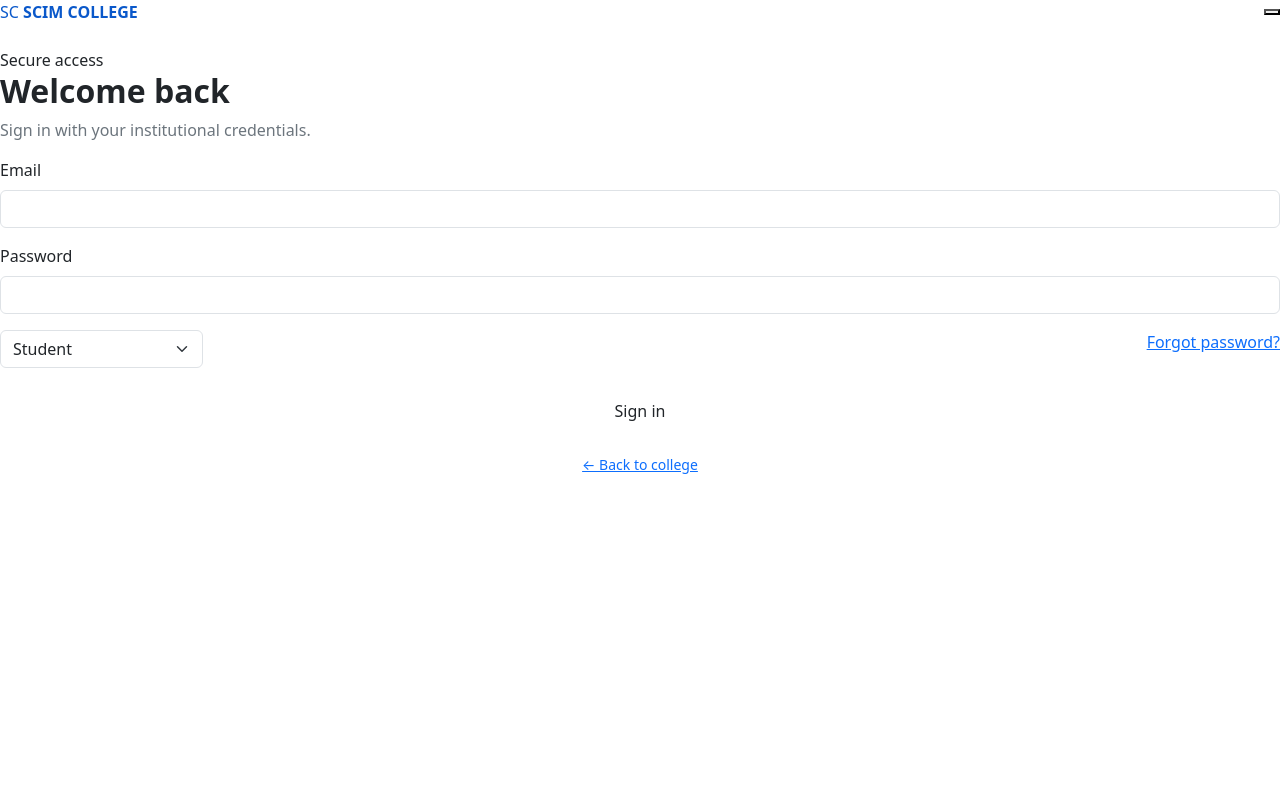
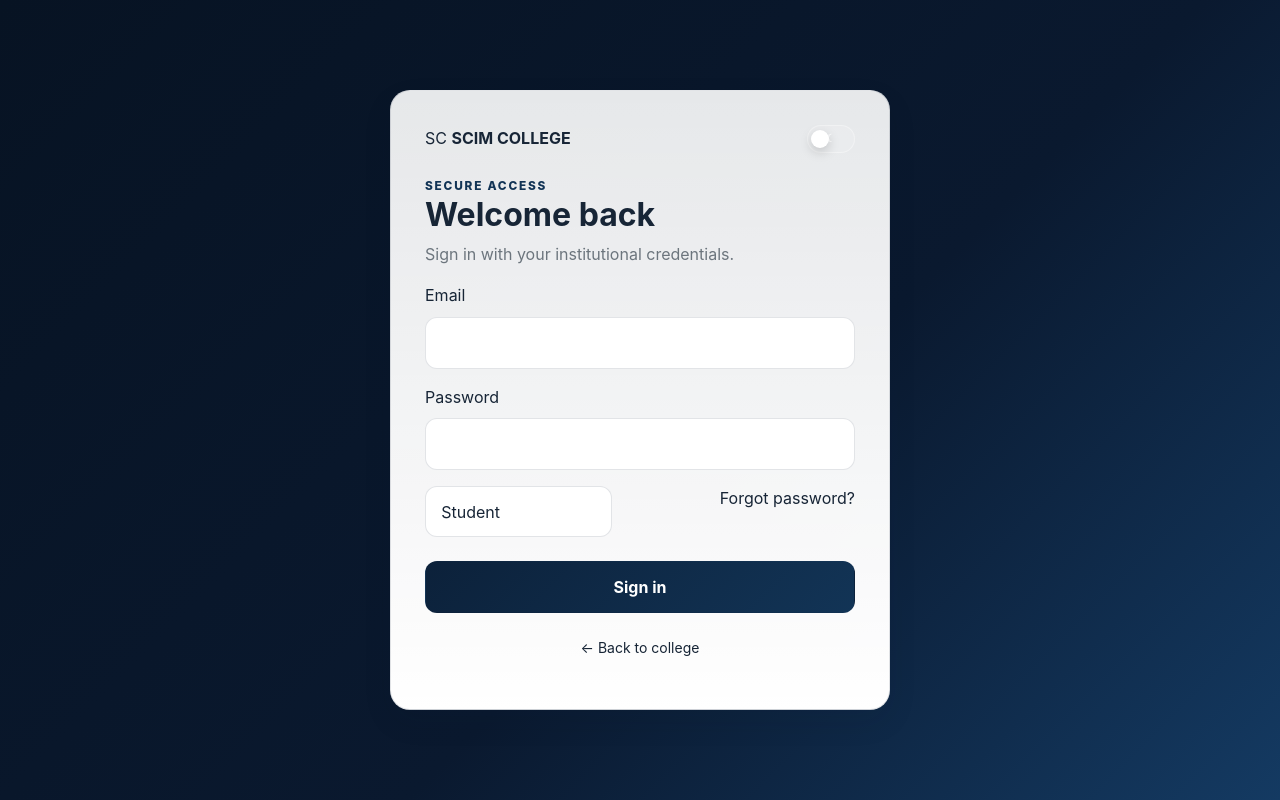
Before and after one commit to vaibhavkr387/SCIM-College-Patna, a website: page Frontend/public/login.html in a window 1280 px wide. Drawn offline with nearby package versions, Linux system fonts and the light colour scheme; the site is published under a folder, as on GitHub Pages, so addresses that start at the root find nothing.

Commit message:
Update login.html

```diff
--- a/Frontend/public/login.html
+++ b/Frontend/public/login.html
@@ -16,16 +16,16 @@
       href="https://cdn.jsdelivr.net/npm/bootstrap-icons@1.11.3/font/bootstrap-icons.css"
       rel="stylesheet"
     />
-    <link rel="stylesheet" href="/Frontend/public/css/custom.css" />
-    <script src="/Frontend/public/js/env.js"></script>
-    <script src="/Frontend/public/js/config.js"></script>
-    <script src="/Frontend/public/js/common.js"></script>
+    <link rel="stylesheet" href="./css/custom.css" />
+    <script src="./js/env.js"></script>
+    <script src="./js/config.js"></script>
+    <script src="./js/common.js"></script>
   </head>
   <body>
     <div class="login-page">
       <div class="login-card card-scim">
         <div class="d-flex align-items-center justify-content-between mb-4">
-          <a href="/Frontend/public/index.html" class="text-decoration-none">
+          <a href="./index.html" class="text-decoration-none">
             <span class="brand-mark">SC</span> <b>SCIM COLLEGE</b>
           </a>
           <button class="theme-toggle" data-theme-toggle></button>
@@ -57,7 +57,7 @@
                 <option value="student">Student</option>
                 <option value="admin">Admin / Co-member</option>
               </select>
-              <a href="/Frontend/public/forgot-password.html"
+              <a href="./forgot-password.html"
                 >Forgot password?</a
               >
             </div>
@@ -84,12 +84,12 @@
         </div>
 
         <p class="text-center small mt-4">
-          <a href="/Frontend/public/index.html">← Back to college</a>
+          <a href="./index.html">← Back to college</a>
         </p>
       </div>
     </div>
 
     <script src="https://cdn.jsdelivr.net/npm/bootstrap@5.3.3/dist/js/bootstrap.bundle.min.js"></script>
-    <script src="/Frontend/public/js/auth.js"></script>
+    <script src="./js/auth.js"></script>
   </body>
 </html>
```
